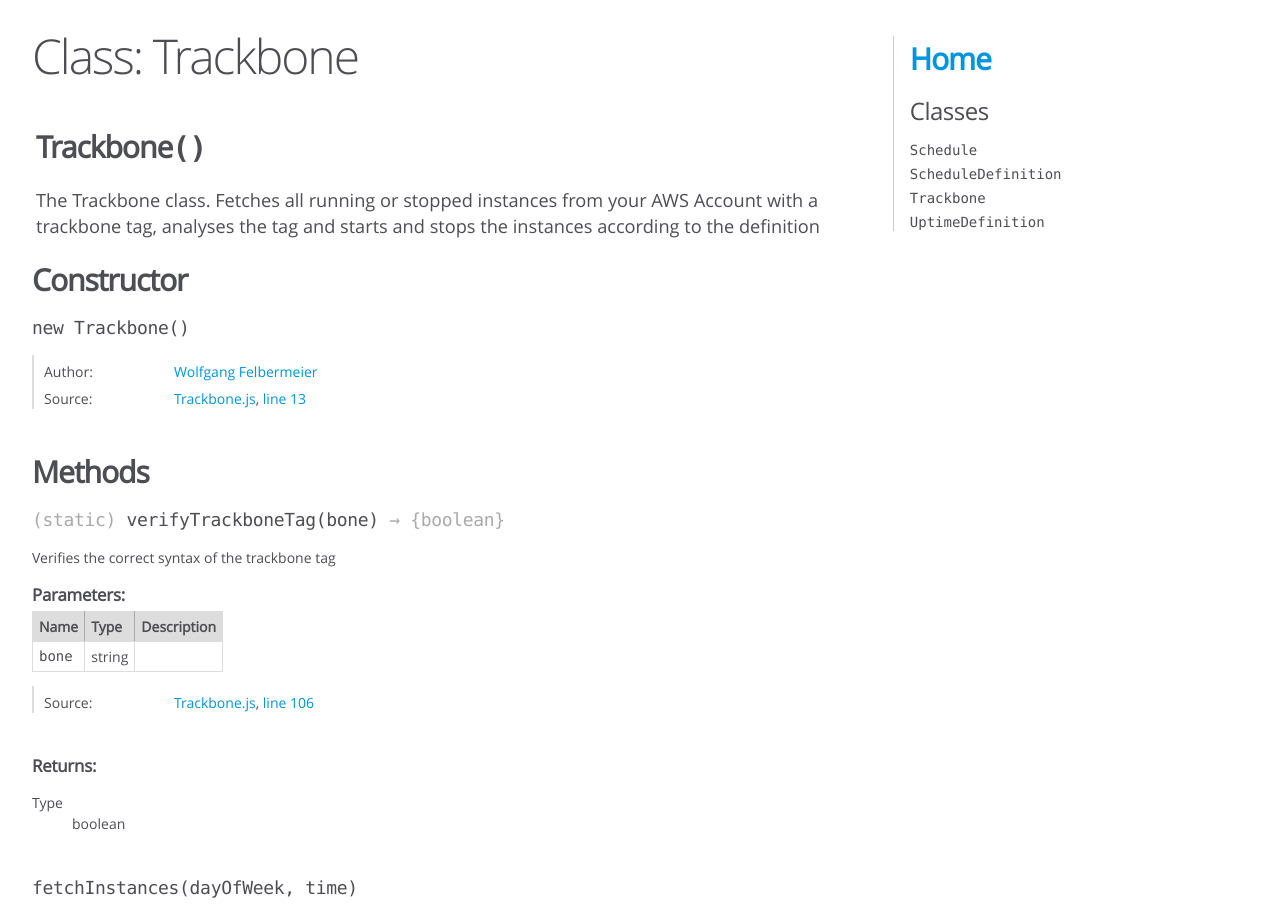
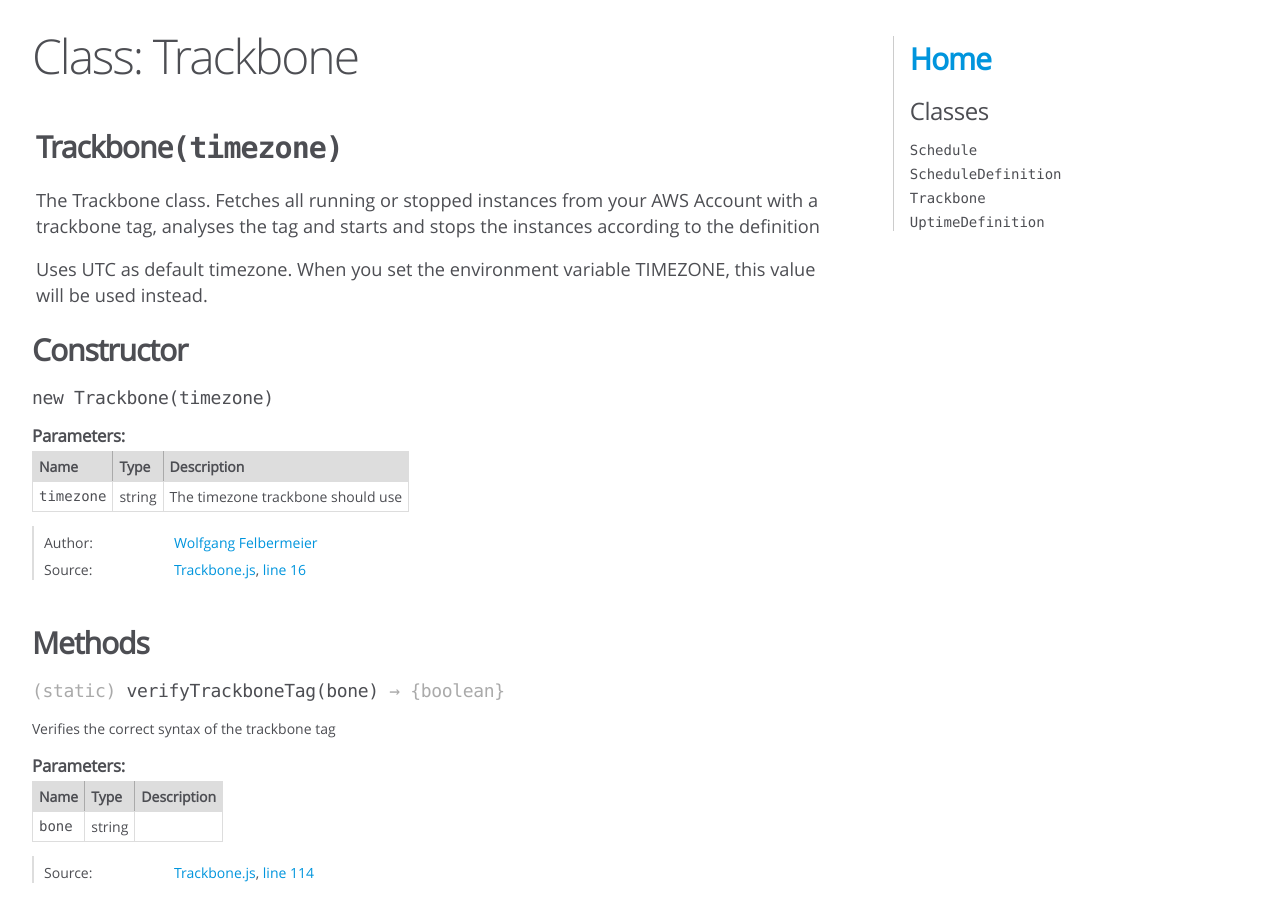
Before and after one commit to ventx/trackbone, a website: page docs/Trackbone.html in a window 1280 px wide. Shown: the top 904 px of the page. Drawn offline with Linux system fonts and the light colour scheme.

Commit message:
Support timezones with moment-timezone

```diff
--- a/docs/Trackbone.html
+++ b/docs/Trackbone.html
@@ -28,11 +28,13 @@
 
 <header>
 
-        <h2><span class="attribs"><span class="type-signature"></span></span>Trackbone<span class="signature">()</span><span class="type-signature"></span></h2>
+        <h2><span class="attribs"><span class="type-signature"></span></span>Trackbone<span class="signature">(timezone)</span><span class="type-signature"></span></h2>
 
             <div class="class-description"><p>The Trackbone class. Fetches all running or stopped instances
 from your AWS Account with a trackbone tag,
-analyses the tag and starts and stops the instances according to the definition</p></div>
+analyses the tag and starts and stops the instances according to the definition</p>
+<p>Uses UTC as default timezone. When you set the environment variable TIMEZONE,
+this value will be used instead.</p></div>
 
 
 </header>
@@ -47,7 +49,7 @@
 
 
 
-    <h4 class="name" id="Trackbone"><span class="type-signature"></span>new Trackbone<span class="signature">()</span><span class="type-signature"></span></h4>
+    <h4 class="name" id="Trackbone"><span class="type-signature"></span>new Trackbone<span class="signature">(timezone)</span><span class="type-signature"></span></h4>
 
 
 
@@ -60,6 +62,55 @@
 
 
 
+
+
+    <h5>Parameters:</h5>
+
+
+<table class="params">
+    <thead>
+    <tr>
+
+        <th>Name</th>
+
+
+        <th>Type</th>
+
+
+
+
+
+        <th class="last">Description</th>
+    </tr>
+    </thead>
+
+    <tbody>
+
+
+        <tr>
+
+                <td class="name"><code>timezone</code></td>
+
+
+            <td class="type">
+
+
+<span class="param-type">string</span>
+
+
+
+            </td>
+
+
+
+
+
+            <td class="description last"><p>The timezone trackbone should use</p></td>
+        </tr>
+
+
+    </tbody>
+</table>
 
 
 
@@ -102,7 +153,7 @@
 
     <dt class="tag-source">Source:</dt>
     <dd class="tag-source"><ul class="dummy"><li>
-        <a href="Trackbone.js.html">Trackbone.js</a>, <a href="Trackbone.js.html#line13">line 13</a>
+        <a href="Trackbone.js.html">Trackbone.js</a>, <a href="Trackbone.js.html#line16">line 16</a>
     </li></ul></dd>
 
 
@@ -257,7 +308,7 @@
 
     <dt class="tag-source">Source:</dt>
     <dd class="tag-source"><ul class="dummy"><li>
-        <a href="Trackbone.js.html">Trackbone.js</a>, <a href="Trackbone.js.html#line106">line 106</a>
+        <a href="Trackbone.js.html">Trackbone.js</a>, <a href="Trackbone.js.html#line114">line 114</a>
     </li></ul></dd>
 
 
@@ -427,7 +478,7 @@
 
     <dt class="tag-source">Source:</dt>
     <dd class="tag-source"><ul class="dummy"><li>
-        <a href="Trackbone.js.html">Trackbone.js</a>, <a href="Trackbone.js.html#line57">line 57</a>
+        <a href="Trackbone.js.html">Trackbone.js</a>, <a href="Trackbone.js.html#line63">line 63</a>
     </li></ul></dd>
 
 
@@ -513,7 +564,7 @@
 
     <dt class="tag-source">Source:</dt>
     <dd class="tag-source"><ul class="dummy"><li>
-        <a href="Trackbone.js.html">Trackbone.js</a>, <a href="Trackbone.js.html#line23">line 23</a>
+        <a href="Trackbone.js.html">Trackbone.js</a>, <a href="Trackbone.js.html#line29">line 29</a>
     </li></ul></dd>
 
 
@@ -581,7 +632,7 @@
 <br class="clear">
 
 <footer>
-    Documentation generated by <a href="https://github.com/jsdoc3/jsdoc">JSDoc 3.5.5</a> on Wed Sep 27 2017 10:44:01 GMT+0200 (CEST)
+    Documentation generated by <a href="https://github.com/jsdoc3/jsdoc">JSDoc 3.5.5</a> on Thu Sep 28 2017 09:46:59 GMT+0200 (CEST)
 </footer>
 
 <script> prettyPrint(); </script>
--- a/package.json
+++ b/package.json
@@ -1,6 +1,6 @@
 {
   "name": "@ventx/trackbone",
-  "version": "0.0.5",
+  "version": "0.0.6",
   "description": "Automated aws ec2 instance uptime handling with tags",
   "main": "index.js",
   "scripts": {
@@ -28,7 +28,7 @@
   "dependencies": {
     "aws-sdk": "^2.122.0",
     "functional-red-black-tree": "^1.0.1",
-    "moment": "^2.18.1"
+    "moment-timezone": "^0.5.13"
   },
   "devDependencies": {
     "chai": "^4.1.2",
```
Also changed, not shown: docs/Schedule.html (+1 -1 lines), docs/Schedule.js.html (+1 -1 lines), docs/ScheduleDefinition.html (+1 -1 lines), docs/ScheduleDefinition.js.html (+1 -1 lines), docs/Trackbone.js.html (+14 -6 lines), docs/UptimeDefinition.html (+1 -1 lines), docs/UptimeDefinition.js.html (+1 -1 lines), docs/index.html (+7 -3 lines), src/Trackbone.js (+13 -5 lines), README.md.
